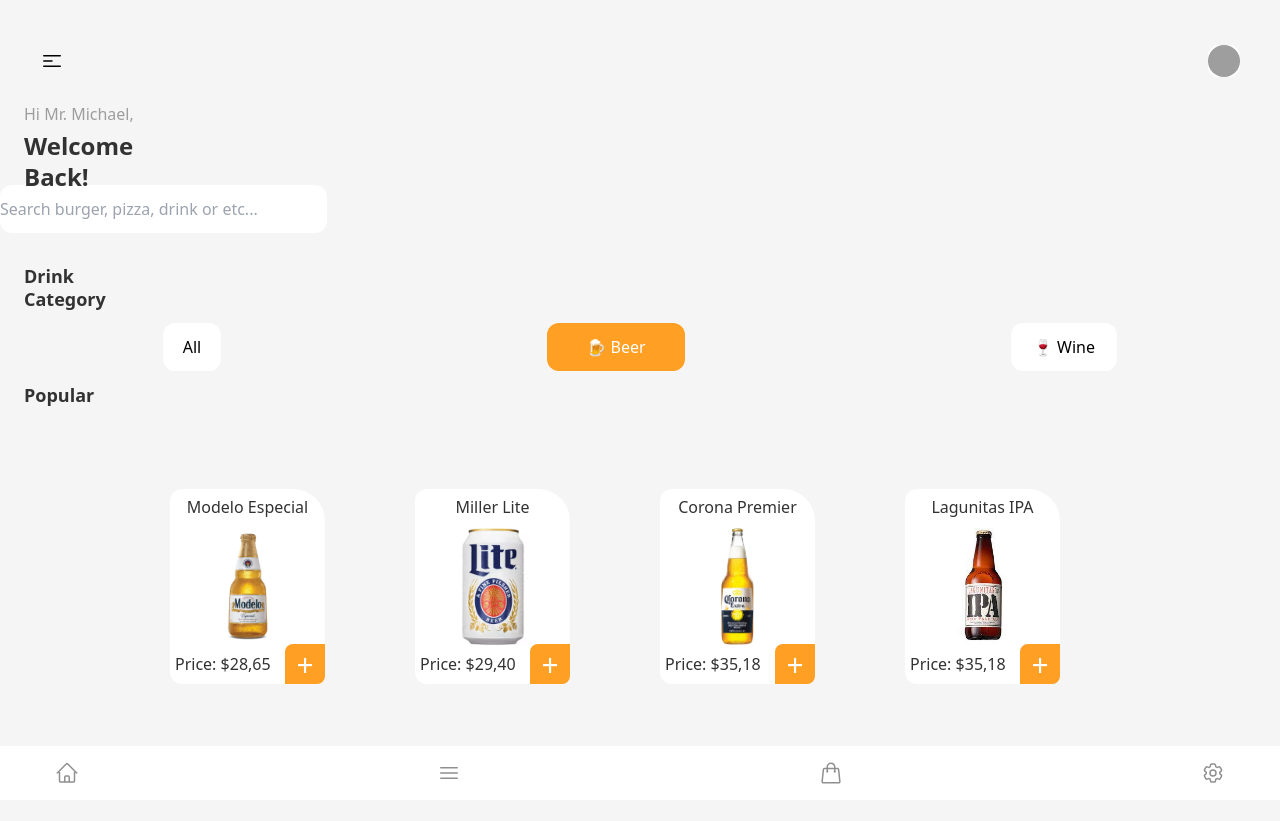
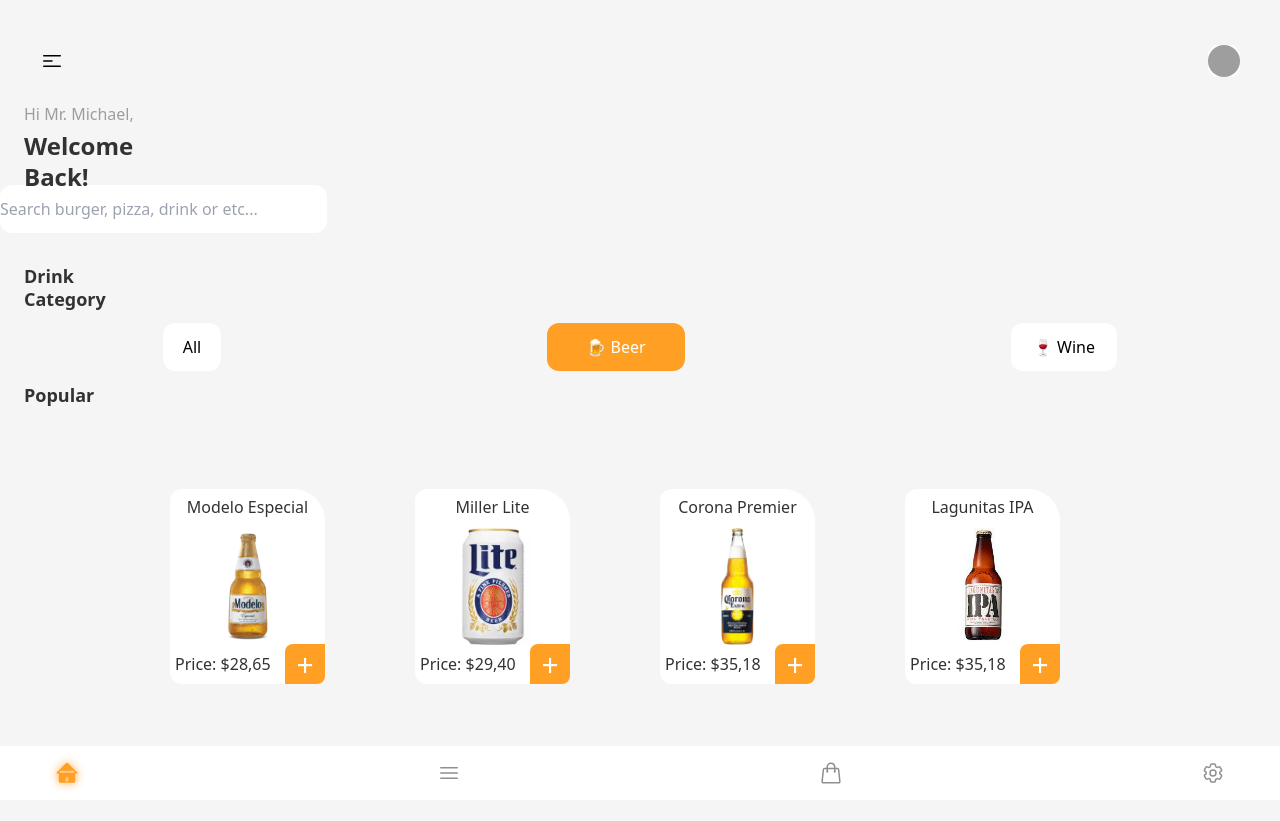
Before and after one commit to Cata-hm/beer_e_commerce, a Next.js app: page / in a window 1280 px wide. Built offline with nearby package versions, Linux system fonts and the light colour scheme; grey boxes are pictures that could not be loaded.

Commit message:
adjusting the home icon with useEffect and handleclick

```diff
--- a/components/NavBar/BottomNavBar.jsx
+++ b/components/NavBar/BottomNavBar.jsx
@@ -1,18 +1,39 @@
-import ArrowLeftBack from "../ArrowLeftBack/ArrowLeftBack";
-import IconDots from "../IconDots/IconDots";
+import React, { useEffect, useState } from "react";
 import styles from "./navBar.module.css";
 
 const BottomNavBar = () => {
+  const [isSelected, setIsSelected] = useState(false); // Add useState hook for selected state
+
+  useEffect(() => {
+    // Check if current route is "/"
+    if (window.location.pathname === "/") {
+      setIsSelected(true);
+    } else {
+      setIsSelected(false);
+    }
+  }, []); // Run this effect only once on component mount
+
+  const handleRouteSelect = () => {
+    setIsSelected(!isSelected); // Toggle isSelected state when route is selected
+  };
+
   return (
     <div className={styles.BottomNavBar}>
       <div className={styles.home}>
         <svg
           xmlns="http://www.w3.org/2000/svg"
-          fill="none"
+          fill={isSelected ? "#FF9F24" : "none"} // Set fill color based on isSelected state
           viewBox="0 0 24 24"
           strokeWidth={1.5}
-          stroke="#8F8F8F"
+          stroke={isSelected ? "#FF9F24" : "#8F8F8F"}
           className="w-6 h-6"
+          style={{
+            filter: isSelected ? "drop-shadow(0px 0px 5px #FF9F24)" : "none", // Apply shadow style based on isSelected state
+            WebkitFilter: isSelected
+              ? "drop-shadow(0px 0px 5px #FF9F24)"
+              : "none",
+          }}
+          onClick={handleRouteSelect} // Add onClick handler to handle route selection
         >
           <path
             strokeLinecap="round"
```
